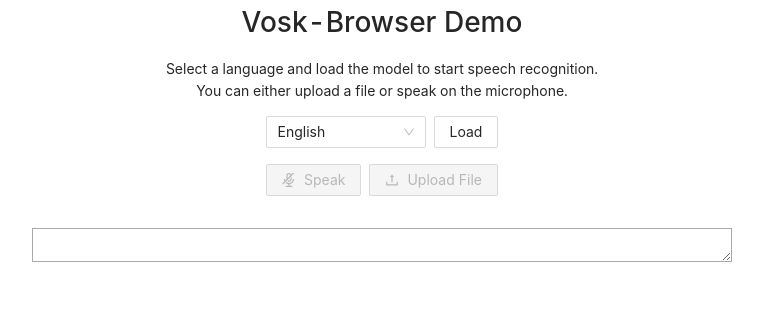
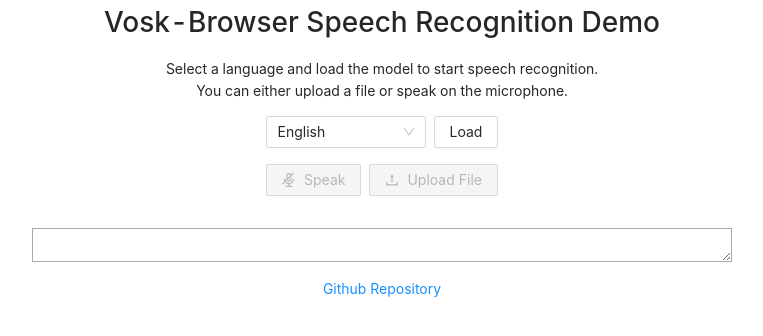
Before and after one commit to ccoreilly/vosk-browser, a React (Create React App) app in the folder examples/react/: page / in a window 1280 px wide. Shown: the top 336 px of the page, without its empty margins (258-1021 px from the left). Built offline with nearby package versions, Linux system fonts and the light colour scheme.

Commit message:
Add link to repository in react demo

```diff
--- a/examples/react/src/index.tsx
+++ b/examples/react/src/index.tsx
@@ -17,12 +17,17 @@
 ReactDOM.render(
   <React.StrictMode>
     <Wrapper>
-      <h1>Vosk-Browser Demo</h1>
+      <h1>Vosk-Browser Speech Recognition Demo</h1>
       <p>
         Select a language and load the model to start speech recognition. <br />
         You can either upload a file or speak on the microphone.
       </p>
       <Recognizer />
+      <p>
+        <a href="https://github.com/ccoreilly/vosk-browser">
+          Github Repository
+        </a>
+      </p>
     </Wrapper>
   </React.StrictMode>,
   document.getElementById("root")
```
